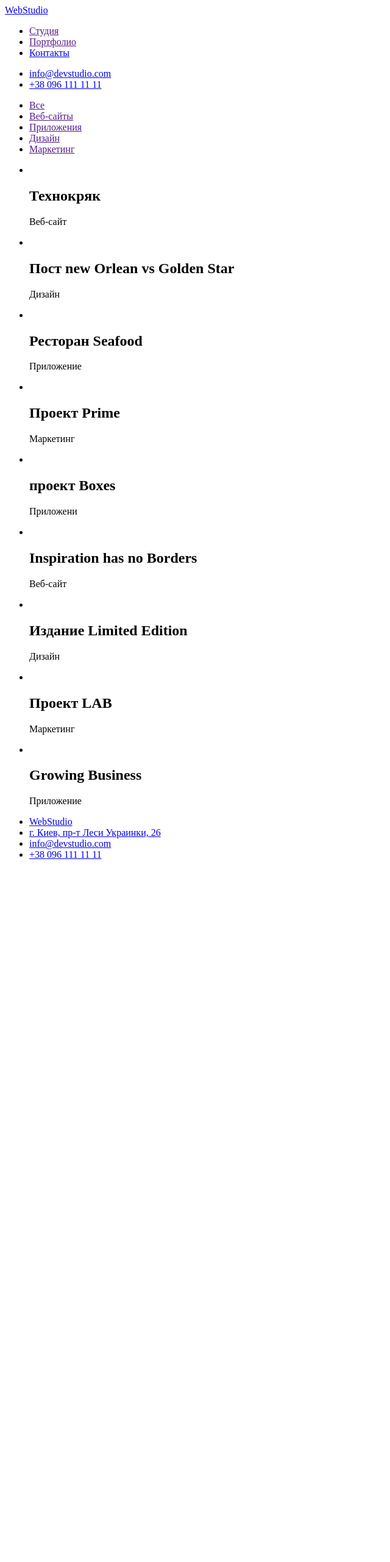
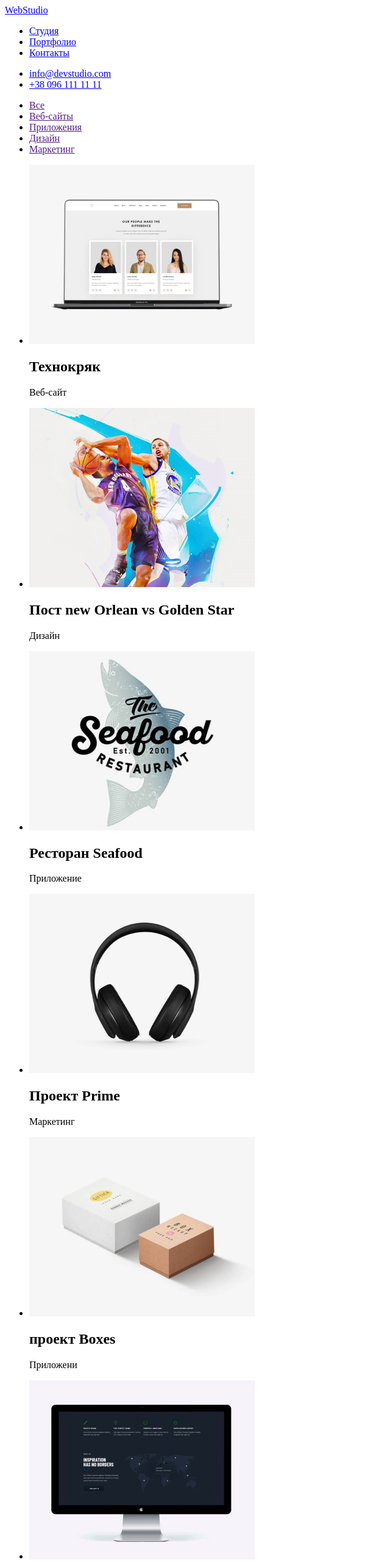
Before and after one commit to AntonLovkin/goit-markup-hw-02, a plain HTML site: page portfolio.html in a window 1280 px wide. Shown: the top 2562 px of the page at 61% size, without its empty margins (0-640 px from the left). Before the commit the page ends 1427 px from the top, so only its background shows below. Drawn offline with Linux system fonts and the light colour scheme.

Commit message:
Страница Портфолио готова в html

```diff
--- a/portfolio.html
+++ b/portfolio.html
@@ -10,8 +10,8 @@
         <a href="./index.html">WebStudio</a>
         <nav>
             <ul>
-                <li><a href="">Студия</a></li>
-                <li><a href="">Портфолио</a></li>
+                <li><a href="./index.html">Студия</a></li>
+                <li><a href="./portfolio.html">Портфолио</a></li>
                 <li><a href="#contacts">Контакты</a></li>
             </ul>
         </nav>
@@ -32,47 +32,47 @@
         <li><a href="">Маркетинг</a></li>
     </ul>
     <ul>
-        <li><img href="./imeges/img7" alt="">
+        <li><img src="./images/img(7).jpg" alt="example-1" width="370" height="294">
             <h2>Технокряк</h2>
             <p>Веб-сайт</p>
         </li>
 
-        <li><img href="" alt="">
+        <li><img src="./images/img8.jpg" alt="example-2" width="370" height="294">
             <h2>Пост new Orlean vs Golden Star</h2>
             <p>Дизайн</p>
         </li>
 
-        <li><img href="" alt="">
+        <li><img src="./images/img9.jpg" alt="example-3" width="370" height="294">
             <h2>Ресторан Seafood</h2>
             <p>Приложение</p>
         </li>
 
-        <li><img href="" alt="">
+        <li><img src="./images/img10.jpg" alt="example-4" width="370" height="294">
             <h2>Проект Prime</h2>
             <p>Маркетинг</p>
         </li>
 
-        <li><img href="" alt="">
+        <li><img src="./images/img11.jpg" alt="example-5" width="370" height="294">
             <h2>проект Boxes</h2>
             <p>Приложени</p>
         </li>
 
-        <li><img href="" alt="">
+        <li><img src="./images/img12.jpg" alt="example-6" width="370" height="294">
             <h2>Inspiration has no Borders</h2>
             <p>Веб-сайт</p>
         </li>
 
-        <li><img href="" alt="">
+        <li><img src="./images/img13.jpg" alt="example-7" width="370" height="294">
             <h2>Издание Limited Edition</h2>
             <p>Дизайн</p>
         </li>
 
-        <li><img href="" alt="">
+        <li><img src="./images/img14.jpg" alt="example-8" width="370" height="294">
             <h2>Проект LAB</h2>
             <p>Маркетинг</p>
         </li>
 
-        <li><img href="" alt="">
+        <li><img src="./images/img15.jpg" alt="example-9" width="370" height="294">
             <h2>Growing Business</h2>
             <p>Приложение</p>
         </li>
```
Also changed, not shown: index.html (+2 -2 lines), images/img(7).jpg (renamed from images/img7.jpg).
